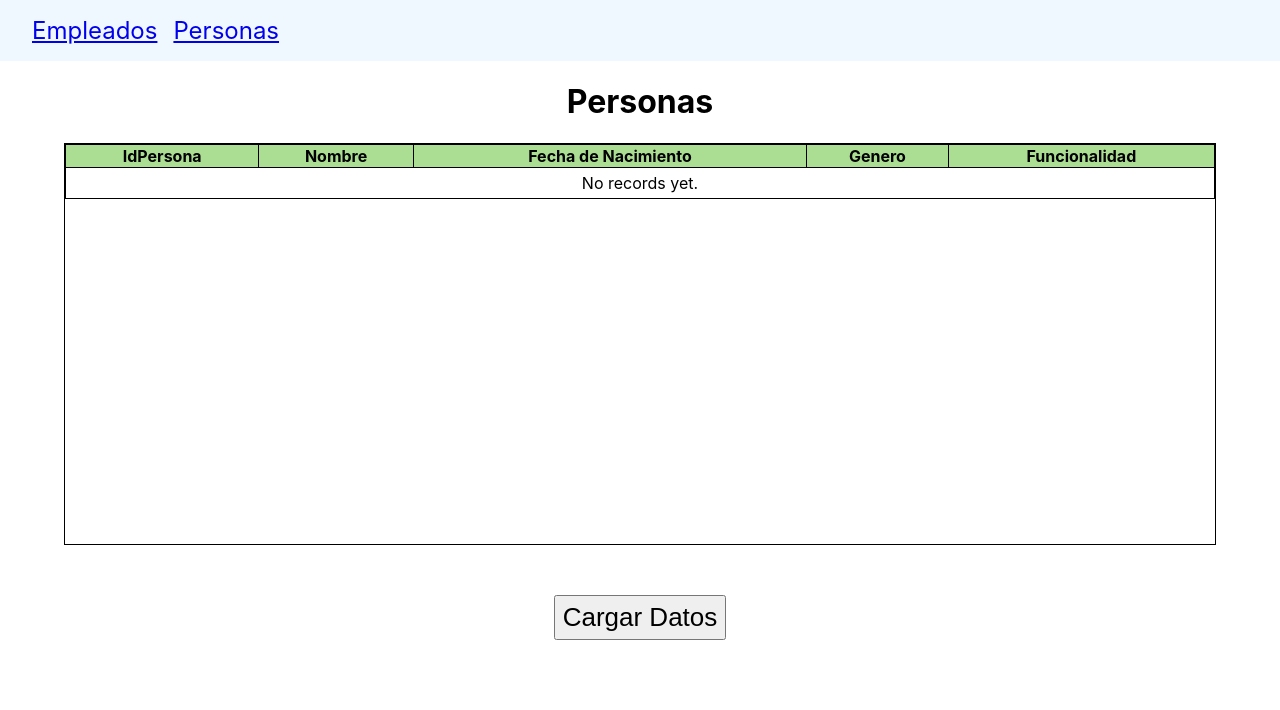
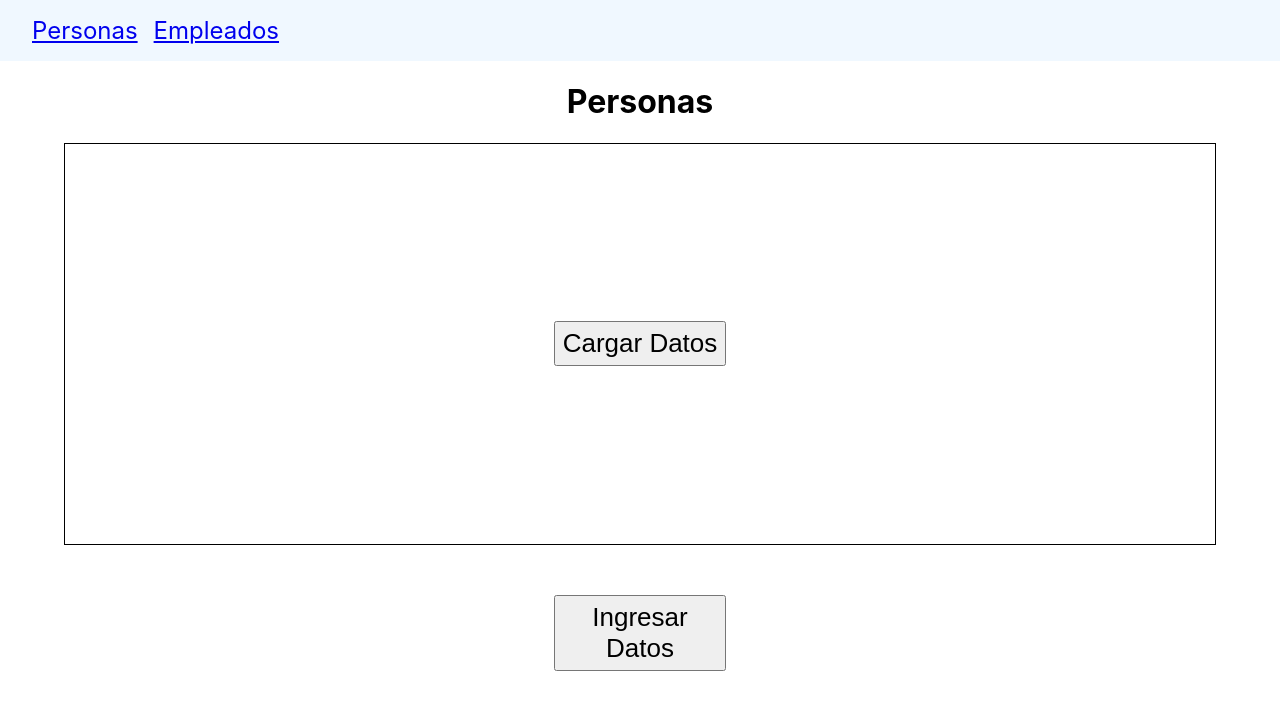
Before and after one commit to lighnio/2HFront, a React (Vite) app: page /personas in a window 1280 px wide. Shown: the top 710 px of the page. Built offline with nearby package versions, Linux system fonts and the light colour scheme.

Commit message:
added some routes and components

```diff
--- a/src/App.css
+++ b/src/App.css
@@ -82,9 +82,12 @@ td a {
 }
 
 .tableContenedor{
+  align-items: center;
+  display: flex;
   height: 400px;
   overflow: auto;
   border: 1px solid black;
+
 }
 
 /* EditPersona */
--- a/src/components/Navigation.jsx
+++ b/src/components/Navigation.jsx
@@ -3,8 +3,8 @@ import {NavLink} from "react-router-dom";
 export default function Navigation() {
     return (
         <nav className="navigation">
+        <NavLink to="/personas">Personas</NavLink>
         <NavLink to="/empleados">Empleados</NavLink>
-        <NavLink to="/personas">Personas</NavLink>
         </nav>
     );
 }
--- a/src/components/Personas/Personas.jsx
+++ b/src/components/Personas/Personas.jsx
@@ -34,7 +34,8 @@ export default function Personas() {
         <div className="contenedor">
             <h1>Personas</h1>
             <div className="tableContenedor">
-                <table>
+                {data? (
+                    <table>
                     <thead>
                         <tr>
                             <th>IdPersona</th>
@@ -65,9 +66,9 @@ export default function Personas() {
                         ) : <tr><td colSpan={5}>No records yet.</td></tr>}
                     </tbody>
                 </table>
+                ) : <button onClick={() => { getPersonas() }}>Cargar Datos</button>}
             </div>
-
-            <button onClick={() => { getPersonas() }}>Cargar Datos</button>
+            <button onClick={() => { getPersonas() }}>Ingresar Datos</button>
         </div>
     )
 }
--- a/src/components/Personas/PersonasEdit.jsx
+++ b/src/components/Personas/PersonasEdit.jsx
@@ -27,6 +27,7 @@ export default function EditarPersona() {
         await instance.put(`/personas/${put.IdPersona}`, put).then((res) => {
             console.log(res.status());
         }).catch(err => console.log(err))
+        window.location.replace('http://localhost:3000/personas')
     }
 
     return (
--- /dev/null
+++ b/src/components/Personas/PersonasInsert.jsx
@@ -0,0 +1,5 @@
+export default function PersonasInsert() {
+    return (
+        <div></div>
+     );
+}
```
